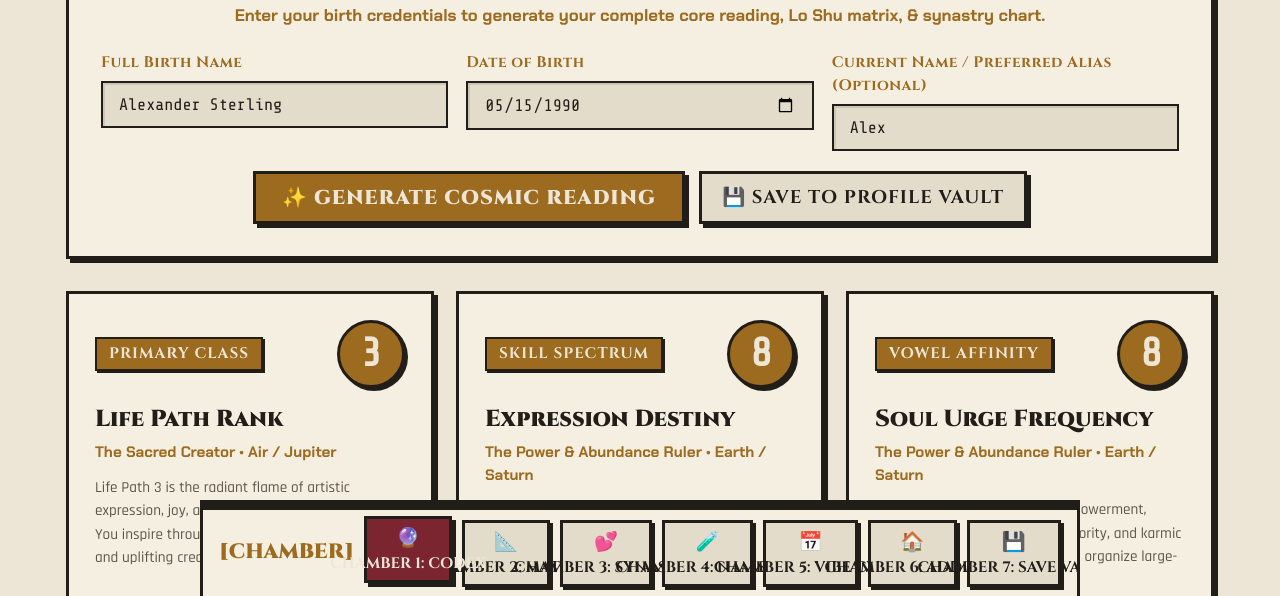
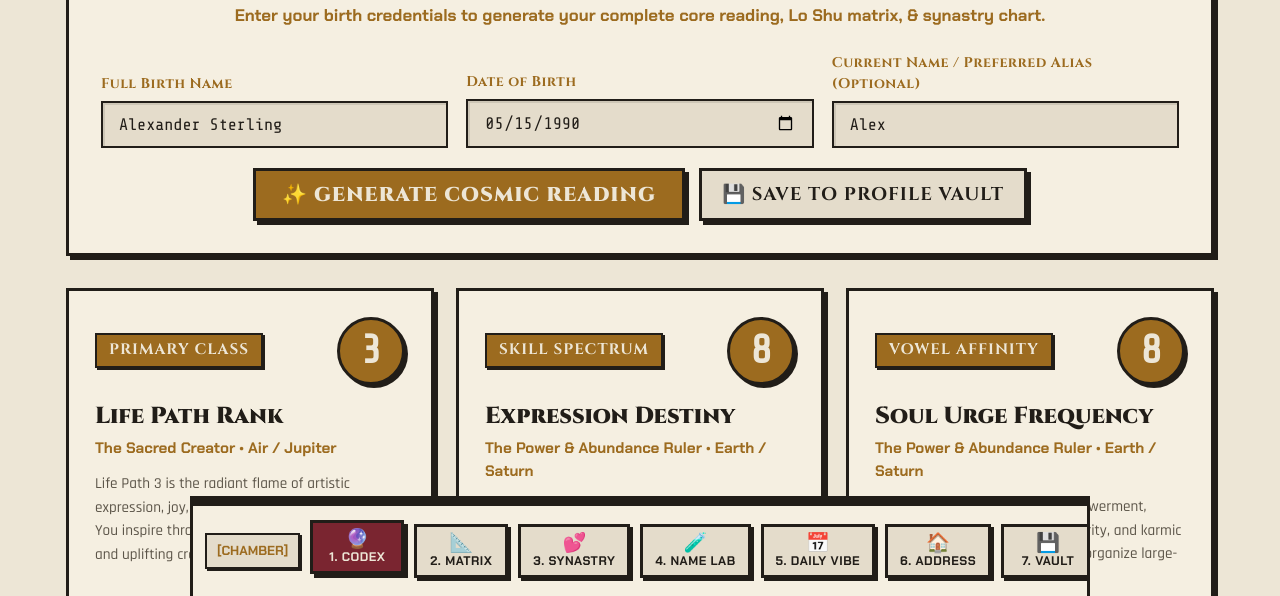
Before and after one commit to sajjad-yaqub/numerology, a website built with Vite: page index.html in a window 1280 px wide. Shown: the part 204-800 px from the top of the page. Built offline with nearby package versions, Linux system fonts and the light colour scheme; animation ran at ten frames a second.

Commit message:
fix: align form input textboxes vertically and resolve bottom nav text overlap

```diff
--- a/src/components/AstrolabeNav.js
+++ b/src/components/AstrolabeNav.js
@@ -9,13 +9,13 @@ export function renderAstrolabeNav(containerId, activeTab, onTabSelect) {
   if (!container) return;
 
   const realms = [
-    { id: 'reading', label: 'CHAMBER 1: CODEX', icon: '🔮' },
-    { id: 'loshu', label: 'CHAMBER 2: MATRIX', icon: '📐' },
-    { id: 'synastry', label: 'CHAMBER 3: SYNASTRY', icon: '💕' },
-    { id: 'namelab', label: 'CHAMBER 4: NAME LAB', icon: '🧪' },
-    { id: 'forecast', label: 'CHAMBER 5: VIBE CYCLE', icon: '📅' },
-    { id: 'address', label: 'CHAMBER 6: ADDRESS', icon: '🏠' },
-    { id: 'vault', label: 'CHAMBER 7: SAVE VAULT', icon: '💾' }
+    { id: 'reading', label: '1. CODEX', icon: '🔮' },
+    { id: 'loshu', label: '2. MATRIX', icon: '📐' },
+    { id: 'synastry', label: '3. SYNASTRY', icon: '💕' },
+    { id: 'namelab', label: '4. NAME LAB', icon: '🧪' },
+    { id: 'forecast', label: '5. DAILY VIBE', icon: '📅' },
+    { id: 'address', label: '6. ADDRESS', icon: '🏠' },
+    { id: 'vault', label: '7. VAULT', icon: '💾' }
   ];
 
   container.innerHTML = `
--- a/src/styles/main.css
+++ b/src/styles/main.css
@@ -268,20 +268,25 @@ html, body {
   grid-template-columns: repeat(auto-fit, minmax(240px, 1fr));
   gap: 18px;
   margin-bottom: 20px;
+  align-items: end;
 }
 
 .form-group {
   display: flex;
   flex-direction: column;
+  justify-content: flex-end;
   gap: 6px;
 }
 
 .form-label {
   font-family: var(--font-serif-carved);
-  font-size: 0.95rem;
+  font-size: 0.88rem;
   font-weight: 700;
   color: var(--accent-brass);
   letter-spacing: 0.5px;
+  min-height: 2.4rem;
+  display: flex;
+  align-items: flex-end;
 }
 
 .form-input {
@@ -383,14 +388,14 @@ html, body {
 .astrolabe-ring-outer {
   pointer-events: auto;
   width: 100%;
-  max-width: 880px;
-  height: 90px;
+  max-width: 900px;
+  height: 94px;
   background: var(--bg-card-parchment);
   border-top: 4px solid var(--border-charcoal);
   border-left: var(--border-width) solid var(--border-charcoal);
   border-right: var(--border-width) solid var(--border-charcoal);
   box-shadow: 0 -6px 0px var(--border-charcoal);
-  padding: 10px 16px;
+  padding: 8px 12px;
   overflow-x: auto;
   scrollbar-width: none;
 }
@@ -402,34 +407,41 @@ html, body {
 .astrolabe-ring-inner {
   display: flex;
   align-items: center;
-  justify-content: space-around;
+  justify-content: flex-start;
   gap: 10px;
-  min-width: 660px;
+  min-width: max-content;
   height: 100%;
 }
 
 .astrolabe-center-core {
-  font-family: var(--font-serif-carved);
-  font-size: 1.3rem;
-  font-weight: 900;
+  font-family: var(--font-header);
+  font-size: 0.82rem;
+  font-weight: 700;
   color: var(--accent-brass);
+  background: var(--bg-input-parchment);
+  border: 2px solid var(--border-charcoal);
+  padding: 6px 10px;
+  box-shadow: 2px 2px 0px var(--border-charcoal);
+  flex-shrink: 0;
 }
 
 .astrolabe-node {
   background: var(--bg-input-parchment);
   border: var(--border-width) solid var(--border-charcoal);
   box-shadow: 3px 3px 0px var(--border-charcoal);
-  padding: 6px 14px;
+  padding: 6px 12px;
   color: var(--text-charcoal);
-  font-family: var(--font-serif-carved);
-  font-size: 0.95rem;
+  font-family: var(--font-header);
+  font-size: 0.82rem;
   font-weight: 700;
   cursor: pointer;
   display: flex;
   flex-direction: column;
   align-items: center;
+  justify-content: center;
   gap: 2px;
-  min-width: 88px;
+  min-width: 94px;
+  flex-shrink: 0;
   transition: transform 0.05s ease, box-shadow 0.05s ease;
 }
 
@@ -447,10 +459,16 @@ html, body {
 
 .node-icon {
   font-size: 1.2rem;
+  line-height: 1;
 }
 
 .node-label {
+  font-family: var(--font-header);
+  font-size: 0.78rem;
+  font-weight: 700;
   white-space: nowrap;
+  letter-spacing: 0.5px;
+  line-height: 1.2;
 }
 
 /* HARD DIRECTIONAL SLOT-REEL TRANSITION WIPES (150ms - 250ms MAX) */
```
